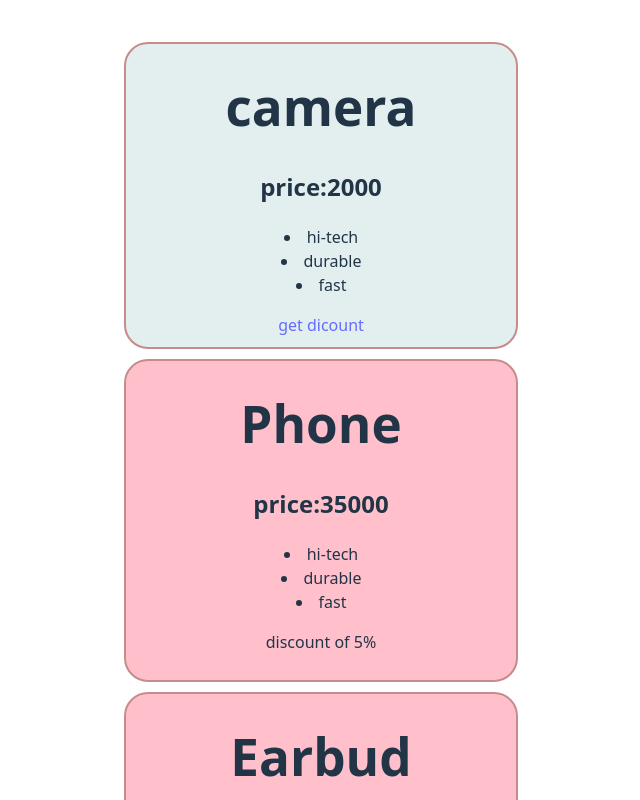
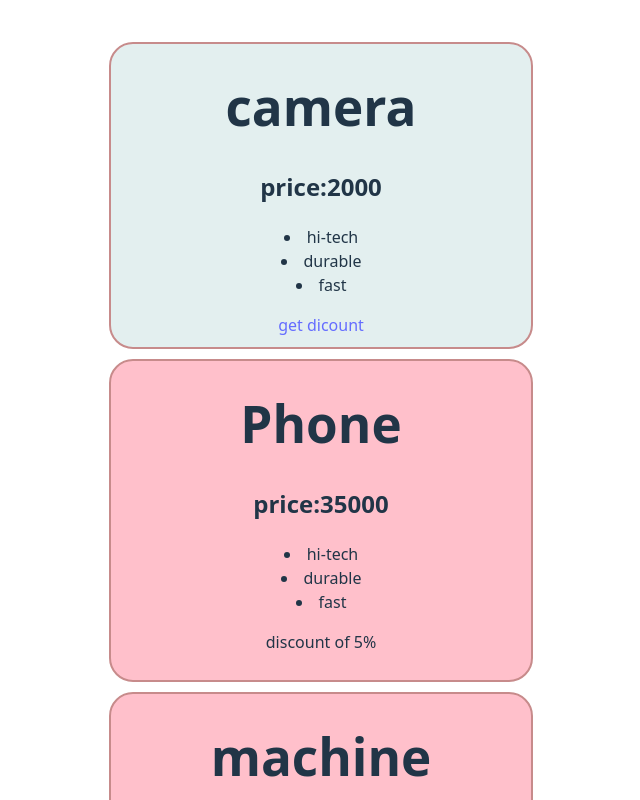
Before and after one commit to Rohitkumaryadav17/MERN-STACK-DEVELOPMENT, a React (Vite) app in the folder My first project/: page / in a window 1280 px wide. Shown: the top 800 px of the page, without its empty margins (319-959 px from the left). Built offline with nearby package versions, Linux system fonts and the light colour scheme.

Commit message:
mernstack

```diff
--- a/My first project/src/Producttab.jsx
+++ b/My first project/src/Producttab.jsx
@@ -9,7 +9,7 @@ function Producttab(){
     <>
   <Product title="camera" price={2000} features2={option}/>
     <Product title="Phone" price={35000} features2={option}/>
-      <Product title="Earbud" price={40000} features2={option}/>
+      <Product title="machine" price={40000} features2={option}/>
 
 
 
```
